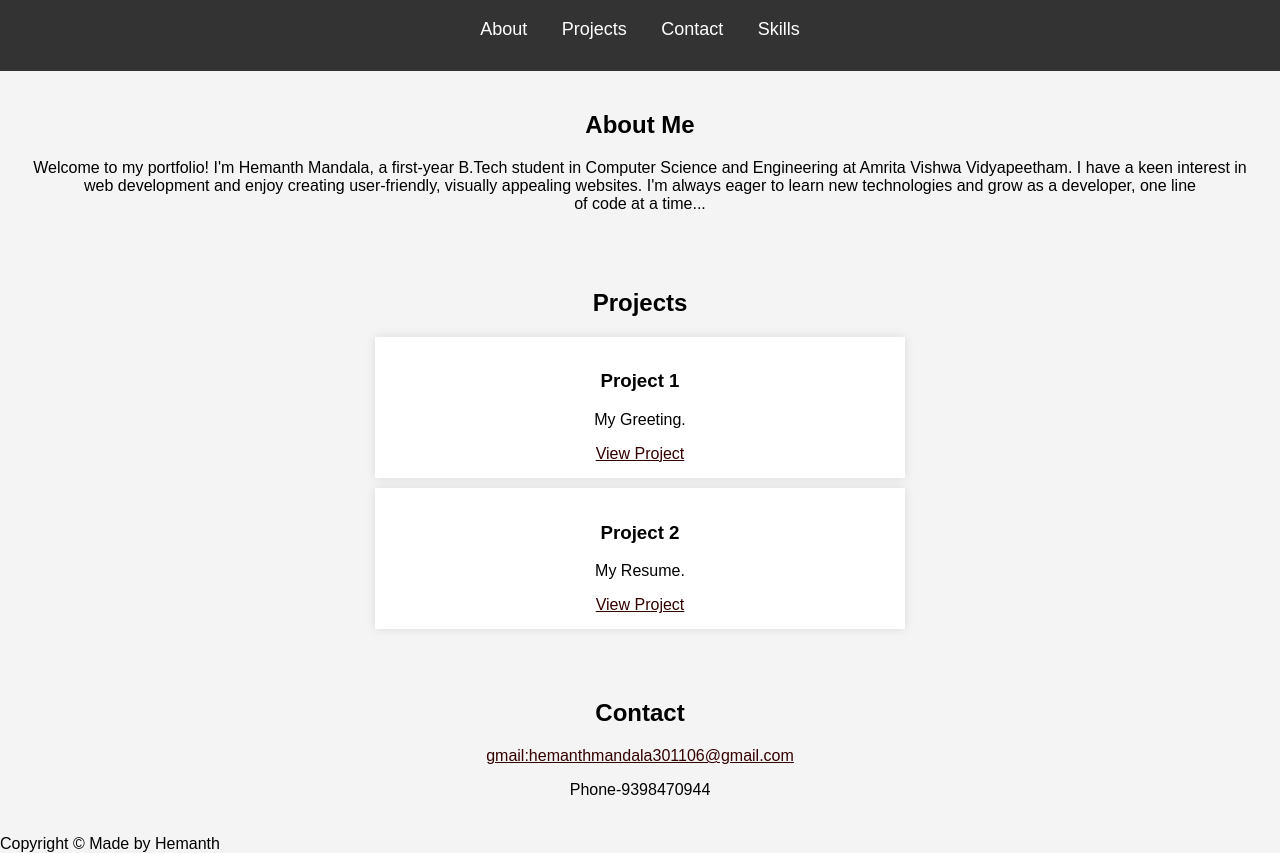
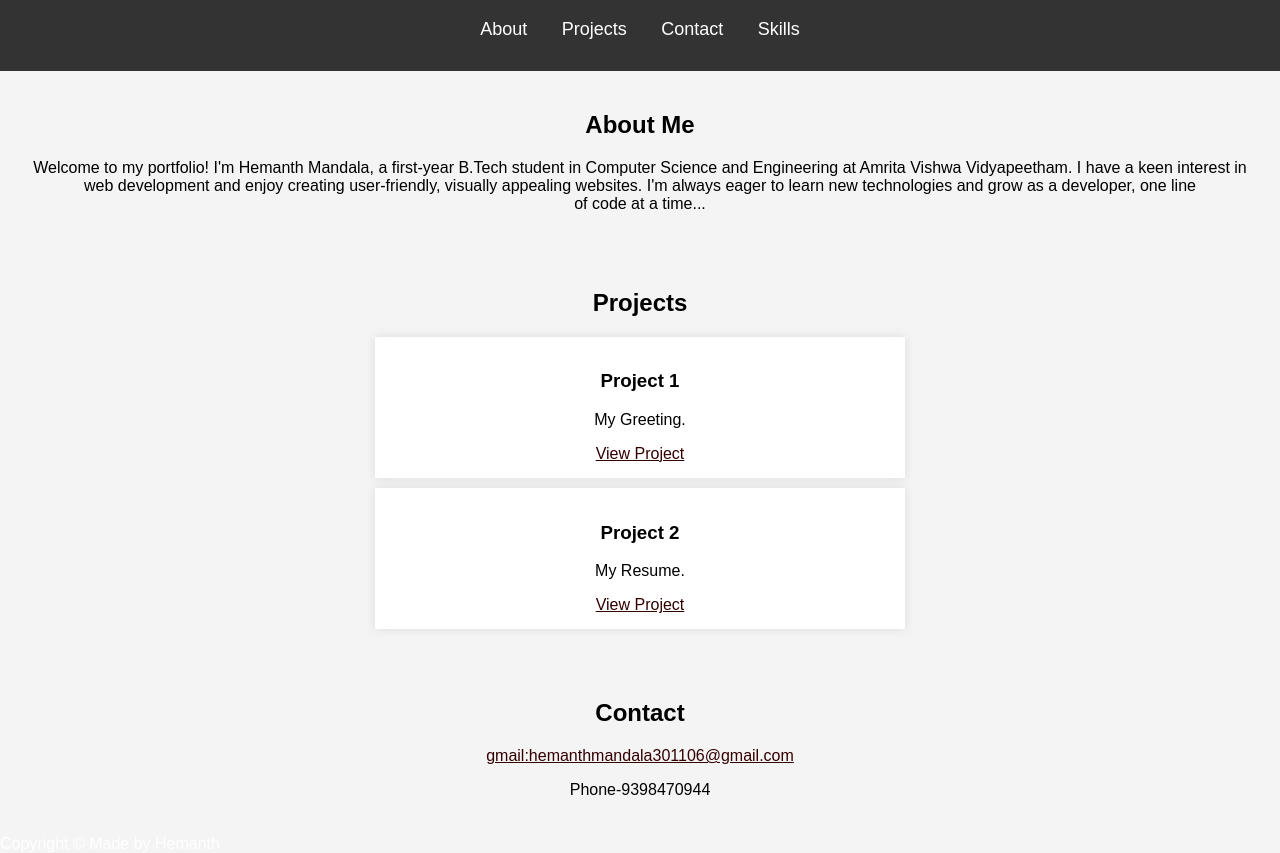
Before and after one commit to 301106/Portfolio-Project, a plain HTML site: page index.html in a window 1280 px wide. Shown: the part 76-929 px from the top of the page. Drawn offline with Linux system fonts and the light colour scheme.

Commit message:
Update index.html

```diff
--- a/index.html
+++ b/index.html
@@ -40,6 +40,6 @@
 <a href="mailto:hemanthmandala301106@gmail.com">gmail:hemanthmandala301106@gmail.com</a>
 <p>Phone-9398470944</p>
 </section>
-<footer>Copyright &copy; Made by Hemanth</footer>
+<footer style="color:white">Copyright &copy; Made by Hemanth</footer>
 </body>
 </html>
```
